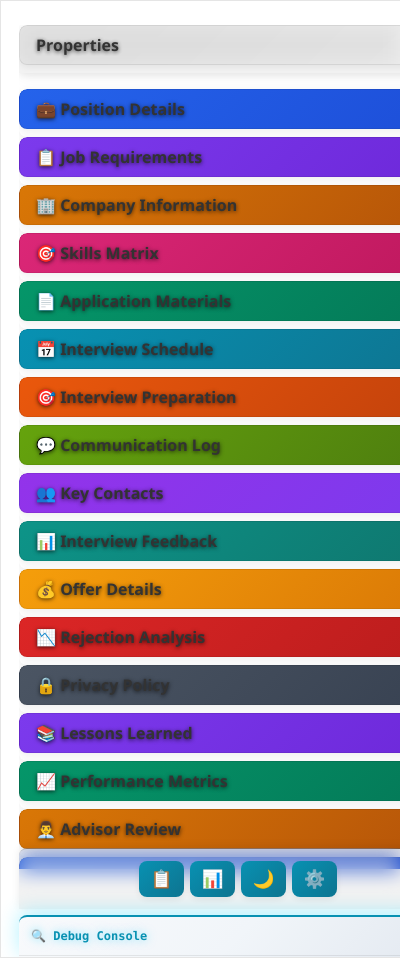
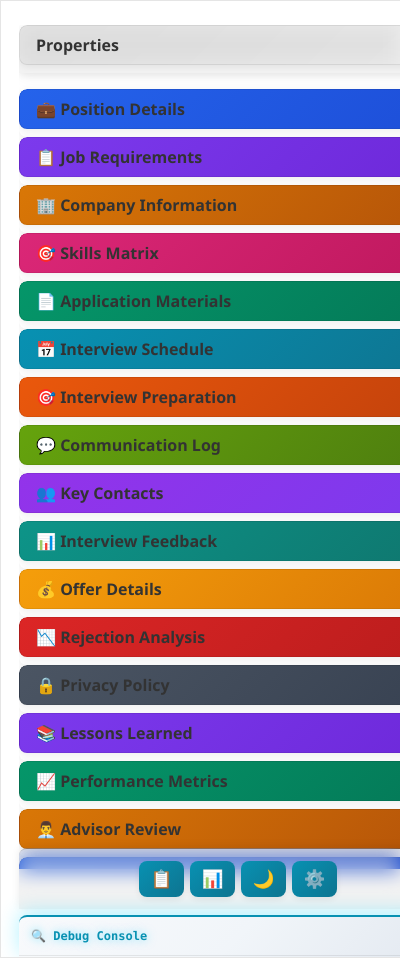
Before and after one commit to codesapienbe/jobops, a browser extension: page src/jobops_clipper/src/popup.html in a window 400 px wide. Shown: the top 958 px of the page. Drawn offline with Linux system fonts and the light colour scheme; files whose address does not match are found by name.

Commit message:
Enhance light theme text shadow handling and improve transition effects
- Updated popup.css to remove text shadows in light mode for better readability and visual clarity.
- Adjusted text shadow intensity in dark mode for improved aesthetics.
- Added smooth transitions for text shadows to enhance user experience during theme changes.
- Updated application.log to reflect the fix for text shadow blurriness in light mode.

```diff
--- a/src/jobops_clipper/src/popup.css
+++ b/src/jobops_clipper/src/popup.css
@@ -635,7 +635,20 @@
 
 /* Smooth theme transitions */
 * {
-  transition: background-color 0.3s ease, color 0.3s ease, border-color 0.3s ease, box-shadow 0.3s ease;
+  transition: background-color 0.3s ease, color 0.3s ease, border-color 0.3s ease, box-shadow 0.3s ease, text-shadow 0.3s ease;
+}
+
+/* Light theme text shadow adjustments */
+.theme-light {
+  text-shadow: none;
+}
+
+.theme-light .glassmorphic-popup {
+  text-shadow: none;
+}
+
+.theme-light .jobops-preview {
+  text-shadow: none;
 }
 
 /* Ensure theme toggle button has proper transitions */
@@ -669,7 +682,7 @@ body {
   border: 1.5px solid var(--theme-border-primary);
   color: var(--theme-text-primary);
   font-weight: 500;
-  text-shadow: 0 1px 4px rgba(0,0,0,0.7);
+  text-shadow: 0 1px 2px rgba(0,0,0,0.3);
   transition: background 0.3s, box-shadow 0.3s;
   overflow: hidden;
   min-height: 0;
@@ -1105,7 +1118,7 @@ button:hover {
   max-height: 260px;
   overflow-y: auto;
   color: var(--theme-text-primary);
-  text-shadow: 0 1px 4px rgba(0,0,0,0.7);
+  text-shadow: 0 1px 2px rgba(0,0,0,0.3);
   font-weight: 500;
 }
 
```
Also changed, not shown: 1 other file.
